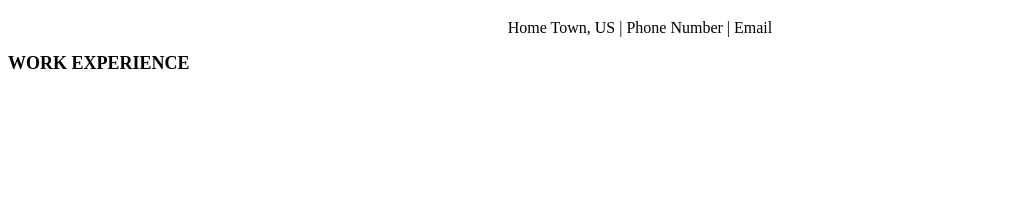
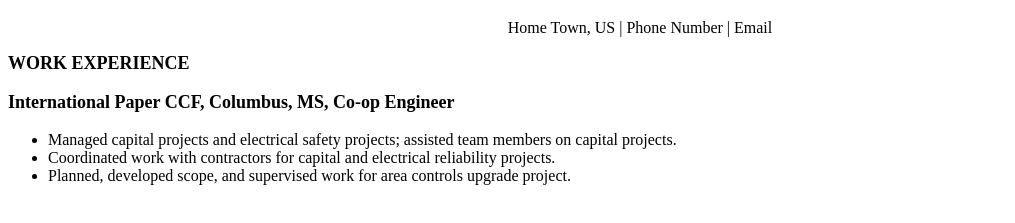
Before and after one commit to maykay22/digital-resume-maryclaretlandsgaard, a plain HTML site: page index.html in a window 1280 px wide. Shown: the part 61-284 px from the top of the page, without its empty margins (0-1015 px from the left). Drawn offline with Linux system fonts and the light colour scheme.

Commit message:
added IP info

```diff
--- a/index.html
+++ b/index.html
@@ -21,6 +21,22 @@
     >WORK EXPERIENCE
     </h2>
 
+    <h3
+    style="font-size: large;"
+    >International Paper CCF, Columbus, MS, Co-op Engineer
+    </h3>
+
+    <ul
+    style="font-size: medium;"
+    >
+        <li>Managed capital projects and electrical safety projects; assisted
+             team members on capital projects.</li>
+        <li>Coordinated work with contractors for capital and electrical
+             reliability projects.</li>
+        <li>Planned, developed scope, and supervised work for area controls
+             upgrade project.</li>
+    </ul>
+
 
 </body>
 
```
